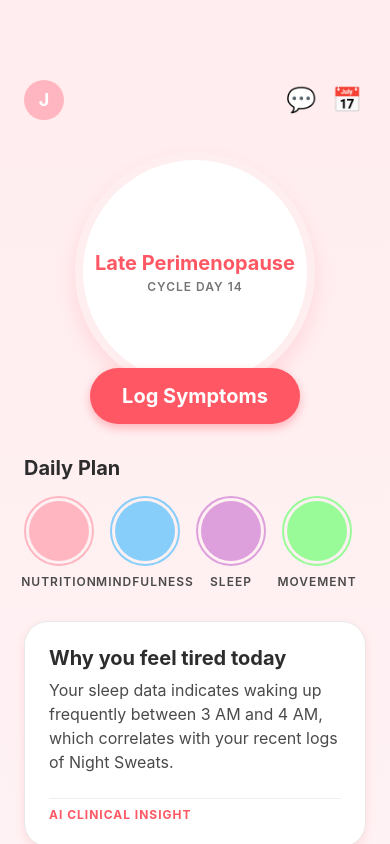
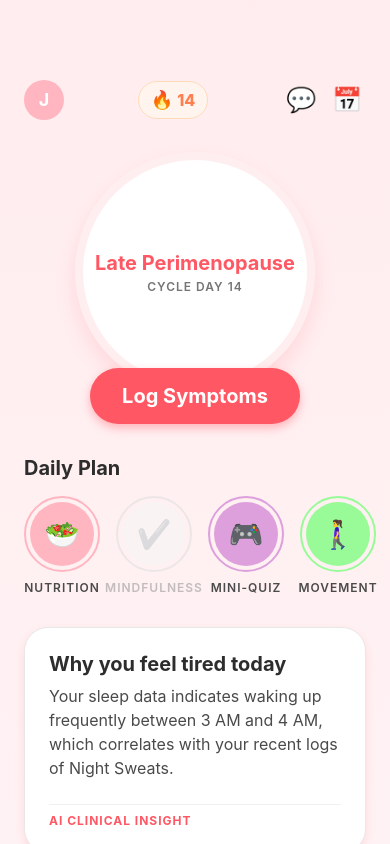
Before and after one commit to Netshadows/Hot-Flash, a React Native app in the folder mobile/: screen /MainTabs in a window 390 px wide. Built offline with nearby package versions, Linux system fonts and the light colour scheme.

Commit message:
Implement Daily Plan gamification, streak counters, and interactive activities

```diff
--- a/mobile/App.js
+++ b/mobile/App.js
@@ -16,6 +16,7 @@ import { HealthReportScreen } from './src/screens/HealthReportScreen';
 import { CommunityScreen } from './src/screens/CommunityScreen';
 import { QuizzesScreen } from './src/screens/QuizzesScreen';
 import { QuizFlowScreen } from './src/screens/QuizFlowScreen';
+import { DailyActivityScreen } from './src/screens/DailyActivityScreen';
 import { COLORS } from './src/constants/theme';
 
 const Stack = createNativeStackNavigator();
@@ -51,6 +52,7 @@ export default function App() {
                 <Stack.Screen name="Community" component={CommunityScreen} />
                 <Stack.Screen name="Quizzes" component={QuizzesScreen} />
                 <Stack.Screen name="QuizFlow" component={QuizFlowScreen} />
+                <Stack.Screen name="DailyActivity" component={DailyActivityScreen} />
             </Stack.Navigator>
         </NavigationContainer>
     );
--- /dev/null
+++ b/mobile/src/screens/DailyActivityScreen.js
@@ -0,0 +1,171 @@
+import React, { useState, useEffect } from 'react';
+import { View, StyleSheet, TouchableOpacity, ScrollView, Animated } from 'react-native';
+import { AppText } from '../components/Typography';
+import { Button } from '../components/Button';
+import { COLORS, SPACING, RADIUS } from '../constants/theme';
+import * as Haptics from 'expo-haptics';
+
+export const DailyActivityScreen = ({ navigation, route }) => {
+    const { activity } = route.params;
+    const [isCompleted, setIsCompleted] = useState(activity.completed);
+
+    // Simple pulse animation for "dopamine hit"
+    const pulseAnim = new Animated.Value(1);
+
+    useEffect(() => {
+        if (isCompleted && !activity.completed) {
+            // Trigger animation and haptics ONLY if it was just completed
+            Haptics.notificationAsync(Haptics.NotificationFeedbackType.Success);
+
+            Animated.sequence([
+                Animated.timing(pulseAnim, { toValue: 1.2, duration: 150, useNativeDriver: true }),
+                Animated.timing(pulseAnim, { toValue: 1, duration: 150, useNativeDriver: true })
+            ]).start();
+        }
+    }, [isCompleted]);
+
+    const handleComplete = () => {
+        setIsCompleted(true);
+        // In a real app, update state/backend here to grant points/XP
+    };
+
+    return (
+        <View style={styles.container}>
+            <View style={styles.header}>
+                <TouchableOpacity onPress={() => navigation.goBack()} style={styles.backButton}>
+                    <AppText style={styles.backButtonText}>← Close</AppText>
+                </TouchableOpacity>
+                <AppText variant="heading2" style={{ flex: 1, textAlign: 'center', color: activity.color }}>
+                    {activity.title}
+                </AppText>
+                <View style={{ width: 60 }} /> {/* Spacer */}
+            </View>
+
+            <ScrollView contentContainerStyle={styles.content}>
+
+                <Animated.View style={[
+                    styles.iconCircle,
+                    { backgroundColor: activity.color, transform: [{ scale: pulseAnim }] }
+                ]}>
+                    <AppText style={{ fontSize: 72 }}>{activity.icon}</AppText>
+                </Animated.View>
+
+                <AppText variant="heading1" style={styles.title}>
+                    Today's {activity.title}
+                </AppText>
+
+                <AppText variant="body" style={styles.description}>
+                    {activity.description}
+                </AppText>
+
+                {/* Simulated Content Block */}
+                <View style={styles.lessonBlock}>
+                    <AppText variant="body" style={styles.lessonText}>
+                        <AppText style={{ fontWeight: 'bold' }}>Tip: </AppText>
+                        Even small, consistent changes build massive resilience over your lifecycle.
+                        Completing these micro-habits grants you Health XP and extends your daily streak!
+                    </AppText>
+                </View>
+
+            </ScrollView>
+
+            <View style={styles.footer}>
+                {!isCompleted ? (
+                    <Button
+                        title="Complete Activity (+10 XP)"
+                        onPress={handleComplete}
+                        style={{ backgroundColor: activity.color }}
+                    />
+                ) : (
+                    <View style={styles.successState}>
+                        <AppText variant="heading2" style={styles.successText}>🎉 Activity Complete!</AppText>
+                        <AppText variant="caption" style={{ color: '#666', marginTop: 4 }}>+10 XP added to your total.</AppText>
+                        <Button
+                            title="Return to Dashboard"
+                            onPress={() => navigation.goBack()}
+                            style={{ marginTop: SPACING.lg, backgroundColor: COLORS.primary }}
+                        />
+                    </View>
+                )}
+            </View>
+        </View>
+    );
+};
+
+const styles = StyleSheet.create({
+    container: {
+        flex: 1,
+        backgroundColor: COLORS.background,
+    },
+    header: {
+        flexDirection: 'row',
+        alignItems: 'center',
+        paddingHorizontal: SPACING.lg,
+        paddingTop: 60,
+        paddingBottom: SPACING.md,
+        backgroundColor: '#FFFFFF',
+    },
+    backButton: {
+        padding: SPACING.xs,
+        width: 60,
+    },
+    backButtonText: {
+        color: '#666',
+        fontWeight: '600',
+    },
+    content: {
+        padding: SPACING.xl,
+        alignItems: 'center',
+    },
+    iconCircle: {
+        width: 140,
+        height: 140,
+        borderRadius: 70,
+        alignItems: 'center',
+        justifyContent: 'center',
+        marginBottom: SPACING.xxl,
+        marginTop: SPACING.xl,
+        shadowColor: '#000',
+        shadowOffset: { width: 0, height: 10 },
+        shadowOpacity: 0.15,
+        shadowRadius: 20,
+        elevation: 10,
+    },
+    title: {
+        color: '#2D2D2D',
+        marginBottom: SPACING.md,
+        textAlign: 'center',
+    },
+    description: {
+        color: '#4A4A4A',
+        textAlign: 'center',
+        marginBottom: SPACING.xl,
+        fontSize: 18,
+        lineHeight: 26,
+    },
+    lessonBlock: {
+        backgroundColor: '#F8F9FA',
+        padding: SPACING.lg,
+        borderRadius: RADIUS.md,
+        borderLeftWidth: 4,
+        borderLeftColor: COLORS.primary,
+        width: '100%',
+    },
+    lessonText: {
+        color: '#555',
+        lineHeight: 24,
+    },
+    footer: {
+        padding: SPACING.lg,
+        paddingBottom: 40,
+        backgroundColor: '#FFFFFF',
+        borderTopWidth: 1,
+        borderTopColor: '#F0F0F0',
+    },
+    successState: {
+        alignItems: 'center',
+    },
+    successText: {
+        color: '#2E8B57', // Sea green
+    }
+});
--- a/mobile/src/screens/DashboardScreen.js
+++ b/mobile/src/screens/DashboardScreen.js
@@ -28,12 +28,30 @@ export const DashboardScreen = ({ navigation }) => {
         loadHealthData();
     }, []);
 
-    const renderStory = (title, imageColor) => (
-        <TouchableOpacity style={styles.storyContainer} activeOpacity={0.8}>
-            <View style={[styles.storyRing, { borderColor: imageColor }]}>
-                <View style={[styles.storyImage, { backgroundColor: imageColor }]} />
+    const DAILY_ACTIVITIES = [
+        { id: '1', title: 'Nutrition', color: '#FFB6C1', icon: '🥗', completed: false, description: 'Learn 3 foods that can help balance estrogen levels.' },
+        { id: '2', title: 'Mindfulness', color: '#87CEFA', icon: '🧘‍♀️', completed: true, description: 'A 2-minute breathing exercise to lower cortisol.' },
+        { id: '3', title: 'Mini-Quiz', color: '#DDA0DD', icon: '🎮', completed: false, description: 'Test your knowledge to earn today\'s points!' },
+        { id: '4', title: 'Movement', color: '#98FB98', icon: '🚶‍♀️', completed: false, description: 'A quick 5-minute stretch routine for joint stiffness.' },
+    ];
+
+    const renderStory = (activity) => (
+        <TouchableOpacity
+            key={activity.id}
+            style={[styles.storyContainer, activity.completed && { opacity: 0.6 }]}
+            activeOpacity={0.8}
+            onPress={() => navigation.navigate('DailyActivity', { activity })}
+        >
+            <View style={[styles.storyRing, { borderColor: activity.completed ? '#E0E0E0' : activity.color }]}>
+                <View style={[styles.storyImage, { backgroundColor: activity.completed ? '#F5F5F5' : activity.color }]}>
+                    <AppText style={{ fontSize: 28, opacity: activity.completed ? 0.3 : 1 }}>
+                        {activity.completed ? '✔️' : activity.icon}
+                    </AppText>
+                </View>
             </View>
-            <AppText variant="caption" style={styles.storyTitle}>{title}</AppText>
+            <AppText variant="caption" style={[styles.storyTitle, activity.completed && { color: '#999' }]}>
+                {activity.title}
+            </AppText>
         </TouchableOpacity>
     );
 
@@ -50,6 +68,13 @@ export const DashboardScreen = ({ navigation }) => {
                     <TouchableOpacity style={styles.avatarPlaceholder}>
                         <AppText style={styles.avatarText}>J</AppText>
                     </TouchableOpacity>
+
+                    {/* Fun Duolingo-style Streak Counter */}
+                    <View style={styles.streakBadge}>
+                        <AppText style={{ fontSize: 18, marginRight: 4 }}>🔥</AppText>
+                        <AppText style={{ fontWeight: '800', color: '#FF7F50', fontSize: 16 }}>14</AppText>
+                    </View>
+
                     <View style={{ flexDirection: 'row', alignItems: 'center' }}>
                         <TouchableOpacity style={styles.calendarIcon} onPress={() => navigation.navigate('Community')}>
                             <AppText style={{ fontSize: 24 }}>💬</AppText>
@@ -75,15 +100,12 @@ export const DashboardScreen = ({ navigation }) => {
                     </TouchableOpacity>
                 </View>
 
-                {/* Daily Stories (Instagram Style) */}
+                {/* Daily Stories (Instagram Style -> Interactive) */}
                 <View style={styles.feedHeader}>
                     <AppText variant="heading2">Daily Plan</AppText>
                 </View>
                 <ScrollView horizontal showsHorizontalScrollIndicator={false} style={styles.storiesWrapper} contentContainerStyle={styles.storiesContainer}>
-                    {renderStory('Nutrition', '#FFB6C1')}
-                    {renderStory('Mindfulness', '#87CEFA')}
-                    {renderStory('Sleep', '#DDA0DD')}
-                    {renderStory('Movement', '#98FB98')}
+                    {DAILY_ACTIVITIES.map(renderStory)}
                 </ScrollView>
 
                 {/* Insight Cards */}
@@ -170,6 +192,16 @@ const styles = StyleSheet.create({
         fontWeight: 'bold',
         fontSize: 18,
     },
+    streakBadge: {
+        flexDirection: 'row',
+        alignItems: 'center',
+        backgroundColor: '#FFF5EE', // Light peach
+        paddingHorizontal: 12,
+        paddingVertical: 6,
+        borderRadius: 20,
+        borderWidth: 1,
+        borderColor: '#FFDAB9',
+    },
     calendarIcon: {
         padding: SPACING.xs,
     },
@@ -227,25 +259,28 @@ const styles = StyleSheet.create({
     },
     storyContainer: {
         alignItems: 'center',
-        width: 70,
+        width: 76,
     },
     storyRing: {
-        width: 70,
-        height: 70,
-        borderRadius: 35,
-        borderWidth: 2,
+        width: 76,
+        height: 76,
+        borderRadius: 38,
+        borderWidth: 2.5,
         alignItems: 'center',
         justifyContent: 'center',
         marginBottom: 8,
     },
     storyImage: {
-        width: 60,
-        height: 60,
-        borderRadius: 30,
+        width: 64,
+        height: 64,
+        borderRadius: 32,
+        alignItems: 'center',
+        justifyContent: 'center',
     },
     storyTitle: {
         textAlign: 'center',
         color: '#4A4A4A',
+        fontWeight: '600',
     },
     card: {
         backgroundColor: COLORS.surface,
```
